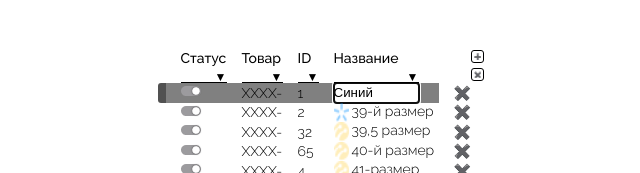
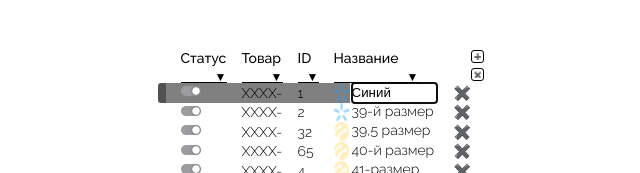
Before and after one commit to Anatolii1996/lp_crm-test, a React (Create React App) app: page / in a window 1280 px wide. Both pictures are taken after a click on the element "Синий". Shown: the top 173 px of the page, without its empty margins (319-959 px from the left). Built offline with nearby package versions, Linux system fonts and the light colour scheme.

Commit message:
поправил инпут

```diff
--- a/src/components/row.jsx
+++ b/src/components/row.jsx
@@ -149,7 +149,9 @@ const Row = ({
             <span className="input_name">{inputValue}</span>
           </div>
         ) : isNameClicked ? (
-          <input
+            <div className="icon_name_wrap">
+            <img src={icon} />
+             <input
             autoFocus
             className="input_name"
             type="text"
@@ -158,6 +160,8 @@ const Row = ({
               setInputValue(e.target.value);
             }}
           />
+            </div>
+
         ) : (
             <div className="icon_name_wrap">
             <img src={icon} />
```
